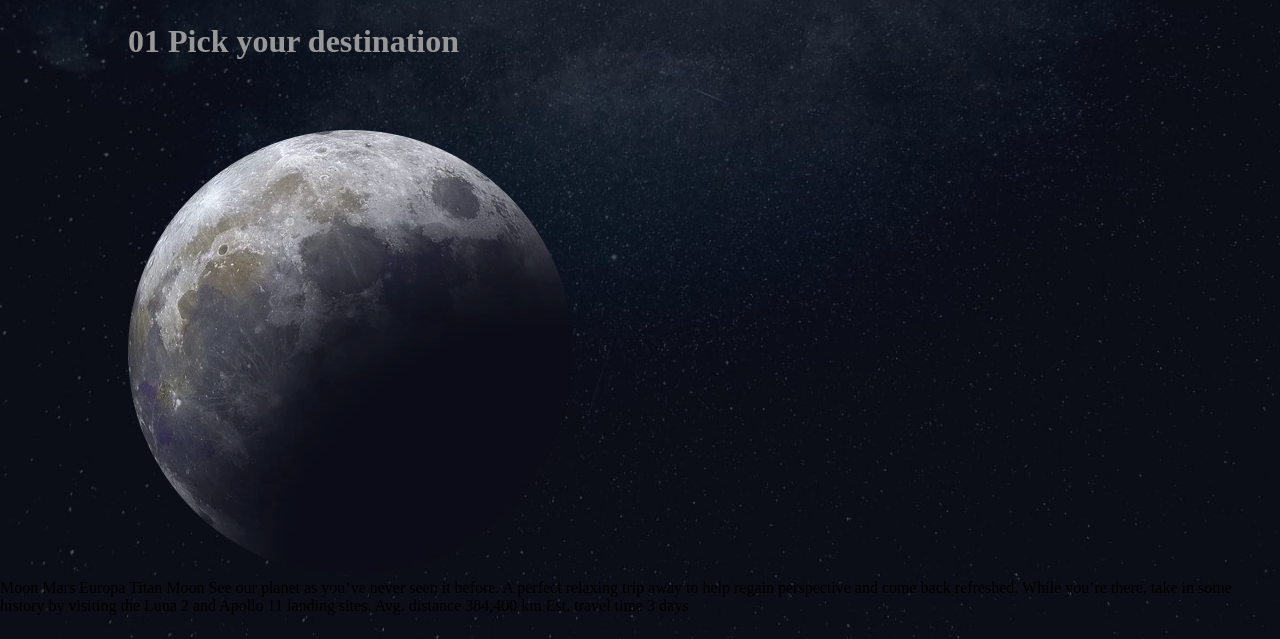
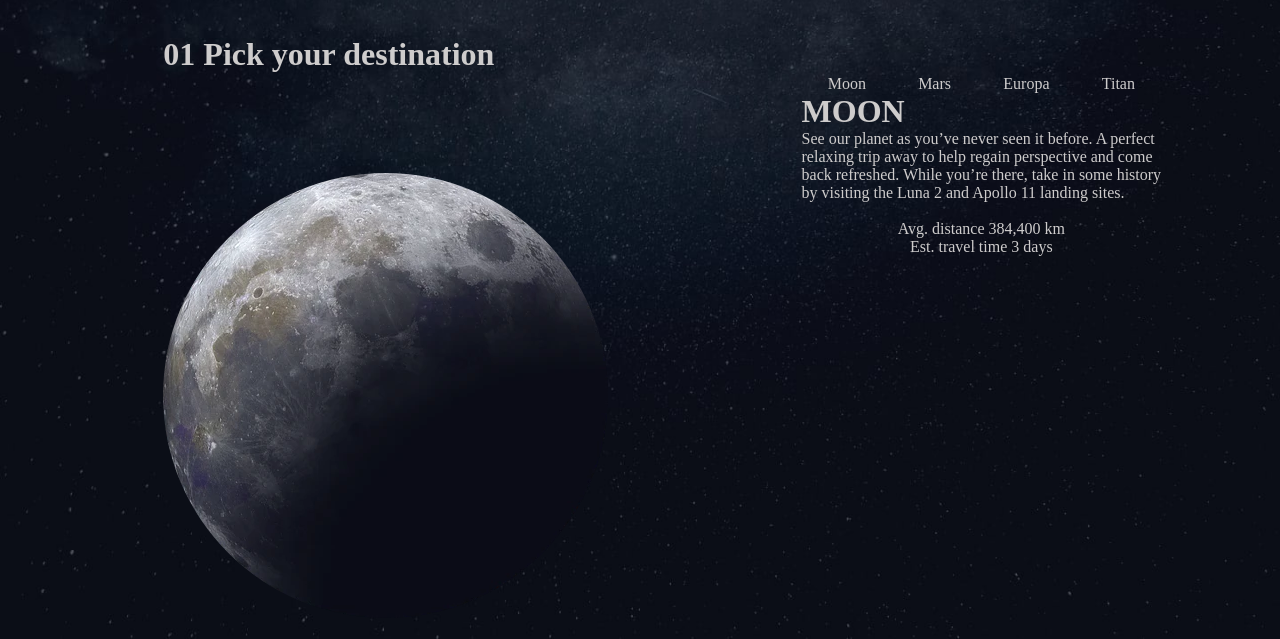
Before and after one commit to wilmar-AJ/pagina-espacio, a plain HTML site: page destination-moon.html in a window 1280 px wide. Shown: the part 161-800 px from the top of the page. Drawn offline with Linux system fonts and the light colour scheme.

Commit message:
Abanse 1

```diff
--- /dev/null
+++ b/css/destination-Moon.css
@@ -0,0 +1,39 @@
+body{
+    background-image: url(../starter-code/assets/destination/background-destination-desktop.jpg);
+    background-repeat: no-repeat;
+    background-size: cover;
+    overflow: hidden;
+}
+#menu li:nth-child(2) {
+    border-bottom: 4px solid white;
+}
+/* INICIO CENTRO */
+#content {
+    display: flex;
+}
+#izquierda #text{
+    margin-top: 20%;
+    margin-left: 10%;
+    color: rgb(206, 204, 204);
+}
+#text h1{
+    margin-bottom: 25%;
+}
+#derecha{
+    color: rgb(206, 204, 204);
+    margin-top: 10%;
+    list-style: none;
+}
+#men li a{
+    text-decoration: none;
+    color:rgb(206, 204, 204);
+}
+#derecha #men{
+    display: flex;
+}
+#derecha #texto{
+    margin-bottom: 5%;
+}
+#bajo .card {
+    display: flex;
+}
--- a/css/destination.css
+++ /dev/null
@@ -1,18 +0,0 @@
-body{
-    background-image: url(../starter-code/assets/destination/background-destination-desktop.jpg);
-    background-repeat: no-repeat;
-    background-size: cover;
-    overflow: hidden;
-}
-#menu li:nth-child(2) {
-    border-bottom: 4px solid white;
-}
-/* INICIO CENTRO */
-#izquierda #text{
-    margin-top: 6%;
-    margin-left: 10%;
-    color: rgb(152, 152, 152);
-}
-#text h1{
-    margin-bottom: 6%;
-}
--- a/destination-moon.html
+++ b/destination-moon.html
@@ -5,9 +5,9 @@
   <meta name="viewport" content="width=device-width, initial-scale=1.0">
 
   <link rel="stylesheet" href="./css/encabezado.css">
-  <link rel="stylesheet" href="./css/destination.css">
+  <link rel="stylesheet" href="./css/destination-Moon.css">
 
-  <title>Frontend Mentor | Space tourism website</title>
+  <title>Frontend Mentor</title>
 
 </head>
 <body>
@@ -35,23 +35,32 @@
 
       </div>
     <div id="derecha">
+      <div id="men">
+        <li><a href="">Moon</a></li>
+       <li><a href="">Mars</a></li>
+       <li><a href="">Europa</a></li>
+       <li><a href="">Titan</a></li>
+      </div>
+    <div id="texto">
+      <h1>MOON</h1>
+      <p>See our planet as you’ve never seen it before. A perfect <br>
+         relaxing trip away to help regain perspective and come <br>
+         back refreshed. While you’re there, take in some history <br>
+        by visiting the Luna 2 and Apollo 11 landing sites.</p>
+    </div>
+    <div id="bajo">
+      <div class="card">
+        <p>Avg. distance
+          384,400 km</p>
+      </div>
+      <div class="card">
+        <p>
+          Est. travel time
+         3 days
+        </p>
+      </div>
+    </div>
     </div>
   </div>
-  Moon
-  Mars
-  Europa
-  Titan
-
-  Moon
-
-  See our planet as you’ve never seen it before. A perfect relaxing trip away to help
-  regain perspective and come back refreshed. While you’re there, take in some history
-  by visiting the Luna 2 and Apollo 11 landing sites.
-
-  Avg. distance
-  384,400 km
-
-  Est. travel time
-  3 days
 </body>
 </html>
```
Also changed, not shown: index.html (+1 -1 lines).
